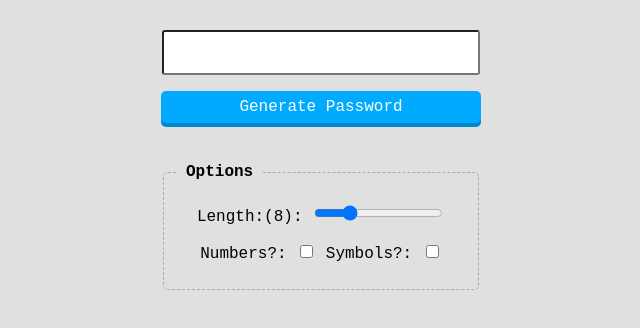
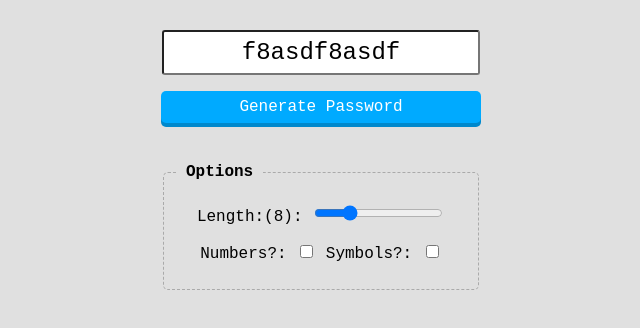
Before and after one commit to ChinatsuKawakami/passwordgenerator, a plain HTML site: page index.html in a window 1280 px wide. Shown: the whole page, without its empty margins (319-959 px from the left). Drawn offline with Linux system fonts and the light colour scheme.

Commit message:
0.0.3 add the function to generate password when the user clicks button

```diff
--- a/index.html
+++ b/index.html
@@ -1,3 +1,10 @@
+
+<!--
+Author : Chinatsu Kawakami
+Date : 2017 09 12
+description: this is the application the user can generate password when the user pushes button.
+Version 0.0.3 add the function to generate password when the user clicks button
+-->
 
 <!DOCTYPE html>
 <html lang="en">
@@ -52,7 +59,7 @@
 </head>
 <body>
   <div class="container">
-    <p><input type="text"></p>
+    <p><input type="text" id="result"></p>
     <div id="btn">Generate Password</div>
     <p></p>
     <fieldset>
@@ -71,10 +78,31 @@
 
     var slider = document.getElementById('slider');
     var label = document.getElementById('label');
+    var result = document.getElementById('result');
+
+    function getPassword()
+    {
+    	result.value= 'f8asdf8asdf';
+    }
 
     slider.addEventListener('change',function(){
       label.innerHTML = this.value;
     });
+
+    btn.addEventListener('click',function()
+    {
+    	getPassword();
+       // result.value= 'f8asdf8asdf';
+    });
+
+     result.addEventListener('click',function()
+    {
+        this.select();
+    });
+
+
+     getPassword();
+
   })();
 
   </script>
```
